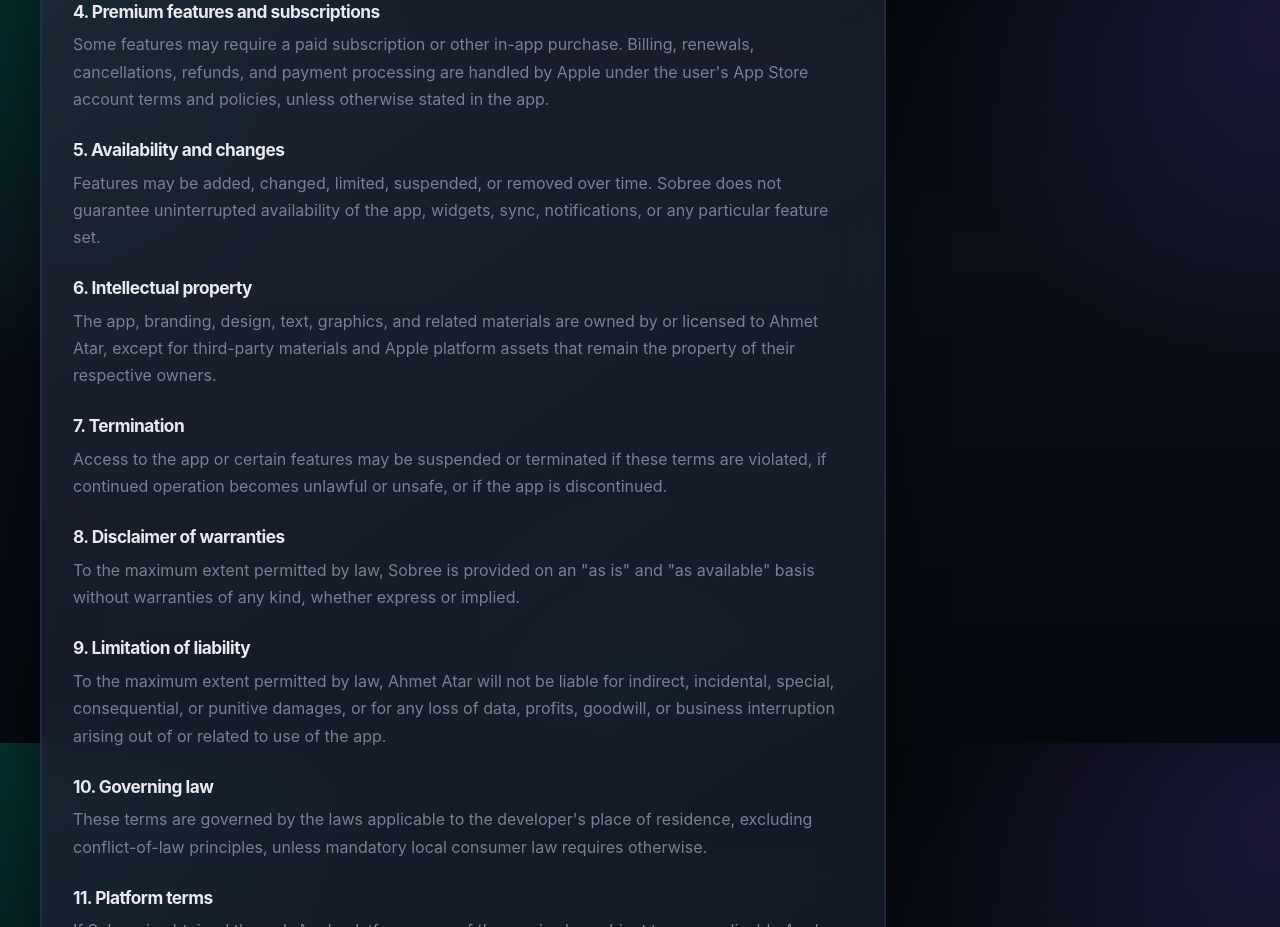
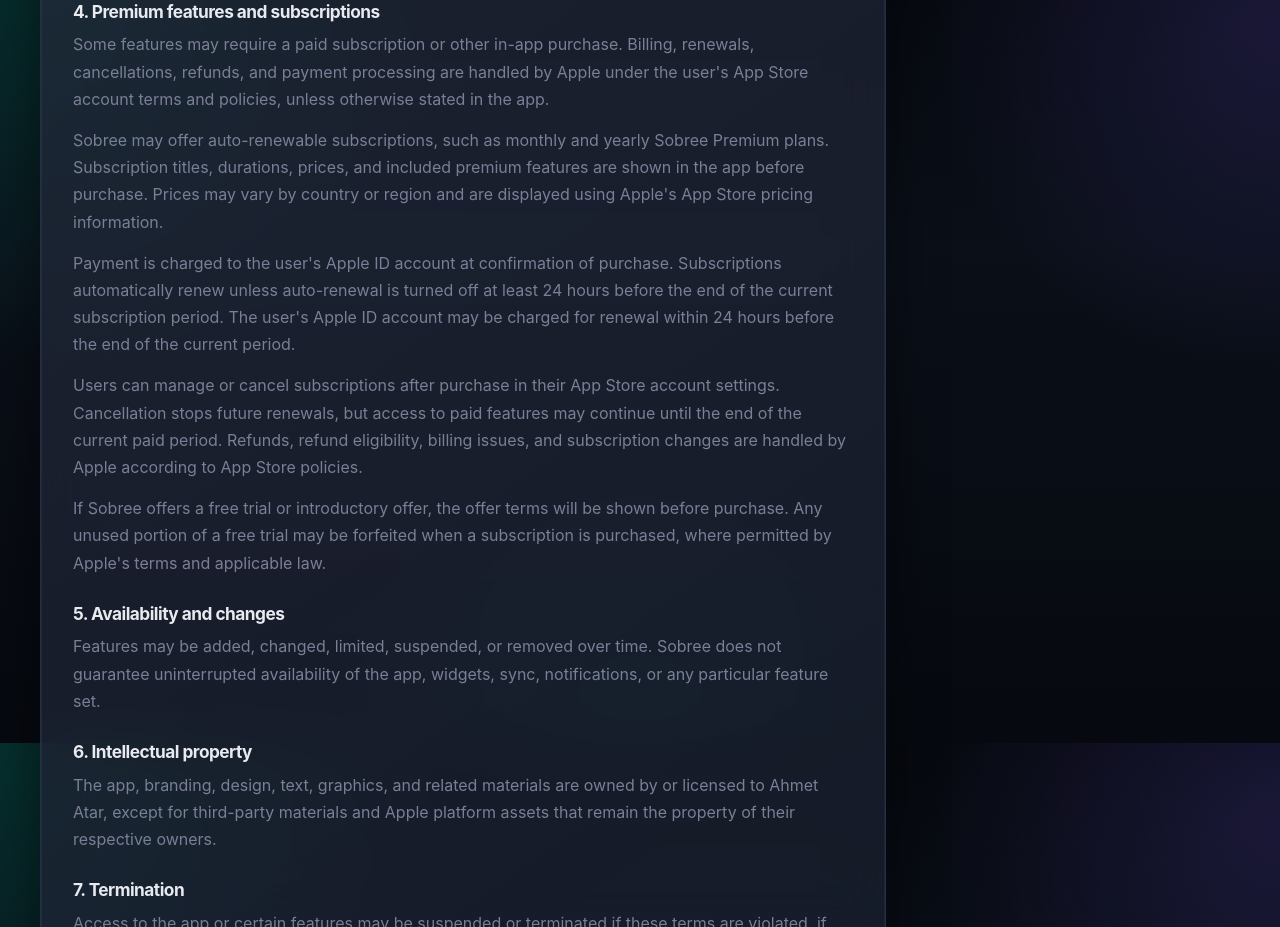
Before and after one commit to ahmetatar/sobree.app, a plain HTML site: page index.html in a window 1280 px wide. Shown: the part 4057-4984 px from the top of the page. Drawn offline with Linux system fonts and the light colour scheme.

Commit message:
Update index.html

```diff
--- a/index.html
+++ b/index.html
@@ -829,6 +829,33 @@
             handled by Apple under the user&apos;s App Store account terms and policies,
             unless otherwise stated in the app.
           </p>
+          <p>
+            Sobree may offer auto-renewable subscriptions, such as monthly and yearly
+            Sobree Premium plans. Subscription titles, durations, prices, and included
+            premium features are shown in the app before purchase. Prices may vary by
+            country or region and are displayed using Apple&apos;s App Store pricing
+            information.
+          </p>
+          <p>
+            Payment is charged to the user&apos;s Apple ID account at confirmation of
+            purchase. Subscriptions automatically renew unless auto-renewal is turned
+            off at least 24 hours before the end of the current subscription period.
+            The user&apos;s Apple ID account may be charged for renewal within 24 hours
+            before the end of the current period.
+          </p>
+          <p>
+            Users can manage or cancel subscriptions after purchase in their App Store
+            account settings. Cancellation stops future renewals, but access to paid
+            features may continue until the end of the current paid period. Refunds,
+            refund eligibility, billing issues, and subscription changes are handled
+            by Apple according to App Store policies.
+          </p>
+          <p>
+            If Sobree offers a free trial or introductory offer, the offer terms will
+            be shown before purchase. Any unused portion of a free trial may be
+            forfeited when a subscription is purchased, where permitted by Apple&apos;s
+            terms and applicable law.
+          </p>
 
           <h3>5. Availability and changes</h3>
           <p>
```
